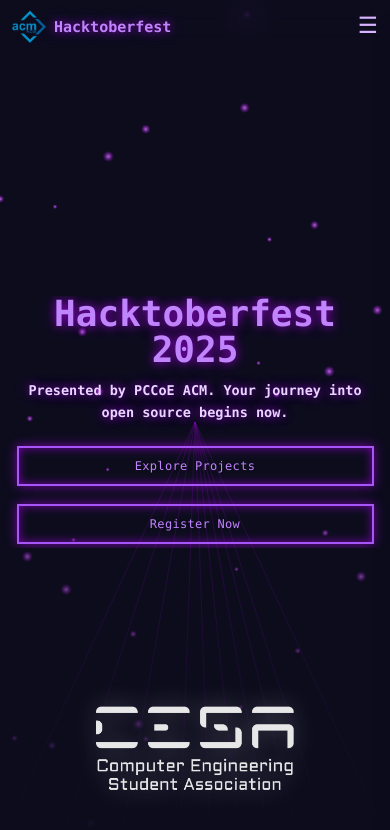
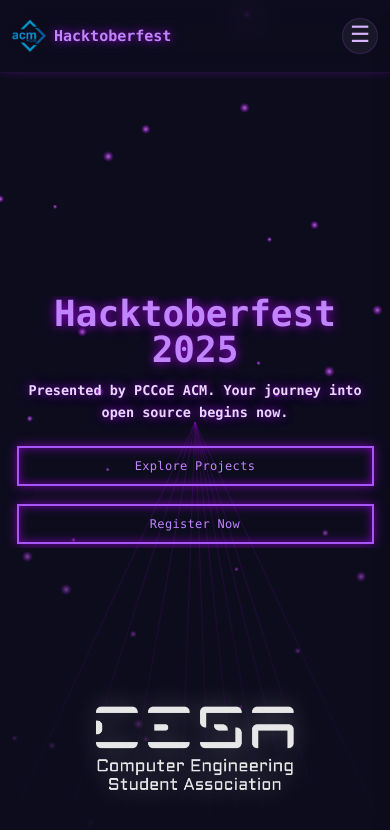
Before and after one commit to Krushnakant-08/Hacktober-frontend, a React (Create React App) app: page / in a window 390 px wide. Shown: the top 830 px of the page. Built offline with nearby package versions, Linux system fonts and the light colour scheme.

Commit message:
Made Navbar Responsive

```diff
--- a/src/components/navbar.js
+++ b/src/components/navbar.js
@@ -10,8 +10,10 @@
   return (
     <>
       <nav
-        className=
-          "fixed top-0 left-0 w-full h-auto md:h-30 z-50 backdrop-blur-md bg-white/4 flex items-center justify-between px-4 sm:px-6 sm:h-30 md:px-12 py-3"
+        className="fixed top-0 left-0 w-full h-auto md:h-50 z-50 backdrop-blur-md bg-white/4 border-b border-purple-500/10 flex items-center justify-between px-4 sm:px-6 sm:h-30 md:px-12 lg:px-20 py-6"
+        style={{
+          boxShadow: "0 4px 6px -1px rgba(180, 0, 255, 0.1), 0 2px 4px -1px rgba(180, 0, 255, 0.06)"
+        }}
       >
         {/* Left Side: Logo + Title */}
         <div className="flex items-center gap-2 sm:gap-3">
@@ -28,7 +30,7 @@
         </div>
 
         {/* Right Side: Navigation Links (Desktop) */}
-        <ul className="hidden md:flex items-center gap-4 lg:gap-8 font-mono font-semibold text-purple-200">
+        <ul className="hidden lg:flex items-center gap-4 lg:gap-8 font-mono font-semibold text-purple-200">
           {[
             { name: "Home", href: "#home" },
             { name: "Schedule", href: "#schedule" },
@@ -47,9 +49,11 @@
           ))}
         </ul>
 
-        {/* Mobile Menu Button */}
+        {/* Mobile & Tablet Menu Button */}
         <button
-          className="md:hidden text-3xl text-purple-300 hover:text-purple-400 transition relative z-[60]"
+          className="lg:hidden text-3xl text-purple-300 hover:text-purple-400 transition relative z-[60]
+                    flex items-center justify-center w-12 h-12 rounded-full bg-white/5 backdrop-blur-sm
+                    border border-purple-500/20 hover:bg-purple-500/10"
           onClick={toggleMobileMenu}
           aria-label="Toggle mobile menu"
         >
@@ -57,9 +61,9 @@
         </button>
       </nav>
 
-      {/* Mobile Menu Overlay */}
+      {/* Mobile & Tablet Menu Overlay */}
       <div
-        className={`fixed top-0 right-0 h-full w-3/4 bg-gradient-to-br from-purple-900/15 to-blue-900/10 backdrop-blur-sm
+        className={`fixed top-0 right-0 h-full w-3/4 md:w-2/5 bg-gradient-to-br from-purple-900/15 to-blue-900/10 backdrop-blur-sm
                    border-l border-white/5 shadow-xl z-[55]
                    transition-transform duration-300 ease-in-out pt-20 px-6
                    ${mobileMenuOpen ? 'mobile-menu-open' : 'mobile-menu-closed'}`}
```
